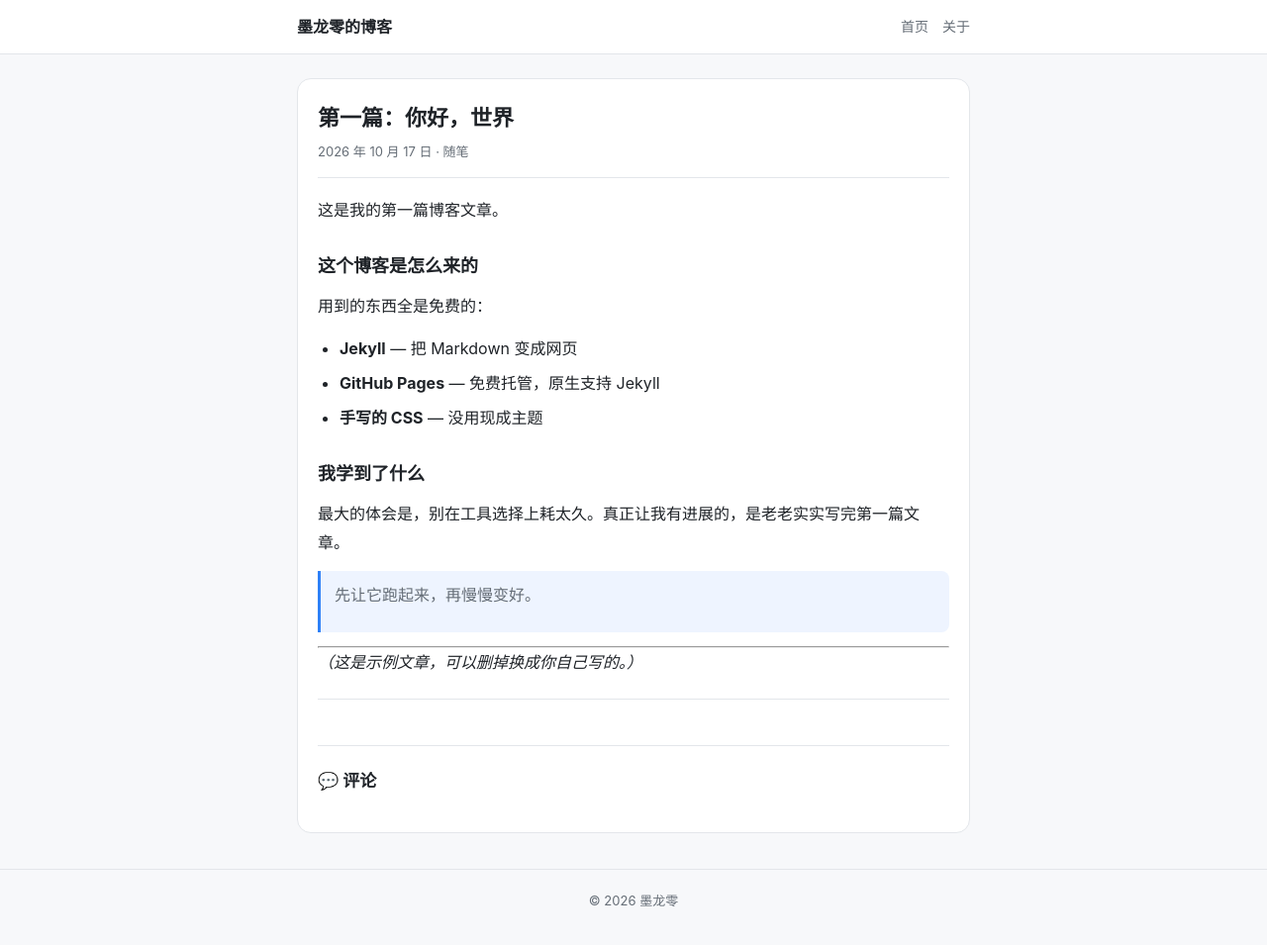
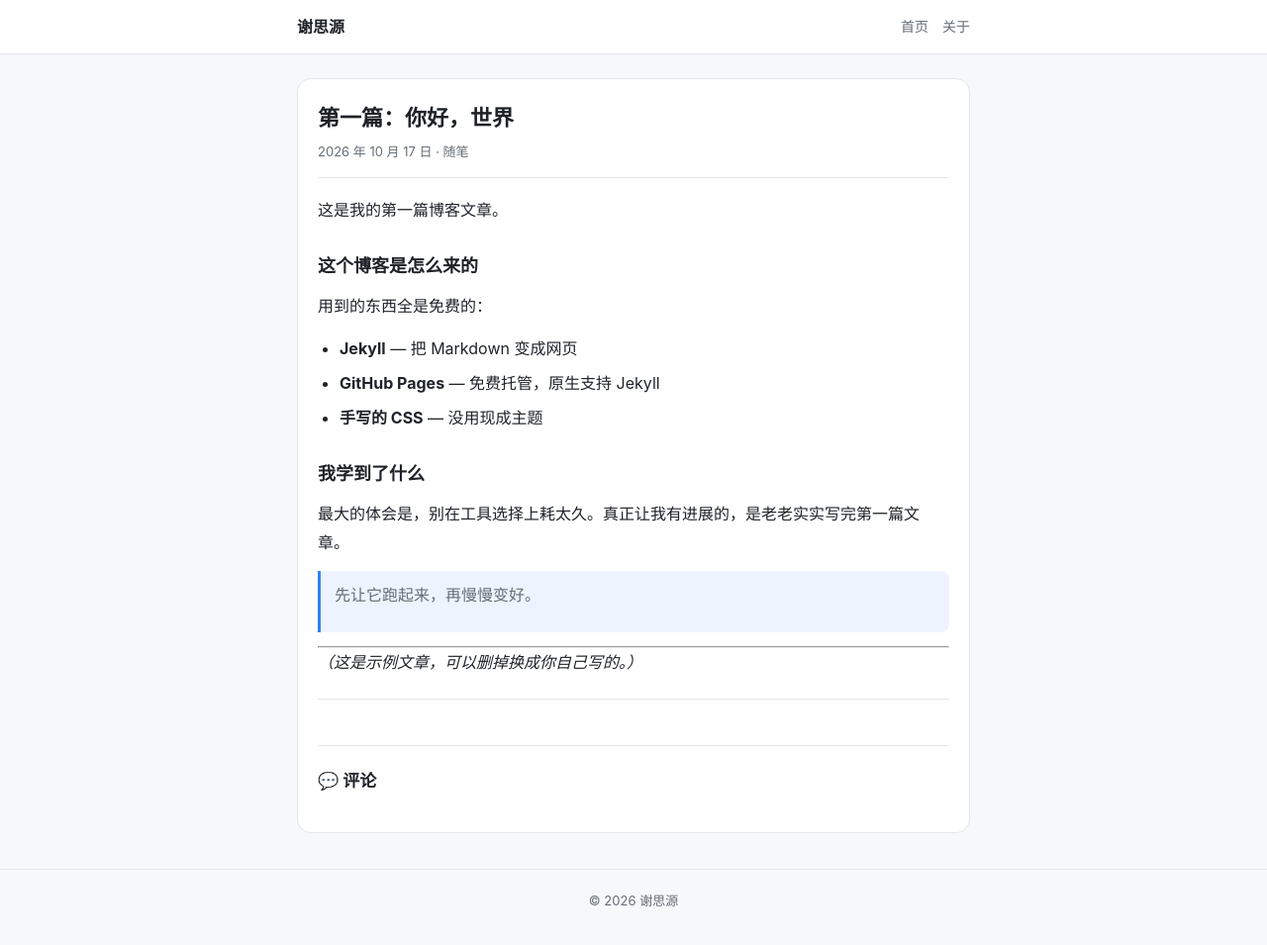
Before and after one commit to xiessyy/xiessyy.github.io, a Jekyll site: the page built from _posts/2026-10-17-hello-world.md, in a window 1280 px wide and 982 px high. Shown: the top 955 px of the window at 99% size. Built offline with Jekyll 4.4.1, drawn with Linux system fonts in a browser that asks for light colours; comment, search, counter and statistics services are not loaded.

Commit message:
Add files via upload

```diff
--- a/_config.yml
+++ b/_config.yml
@@ -1,6 +1,6 @@
-title: 墨龙零的博客
+title: 谢思源
 description: 一名高一学生的技术学习与生活记录
-author: 墨龙零
+author: 谢思源
 
 url: ""
 baseurl: ""
--- a/index.html
+++ b/index.html
@@ -3,7 +3,7 @@ layout: default
 title: 首页
 ---
 <section class="hero">
-  <h1>你好，我是墨龙零 👋</h1>
+  <h1>你好，我是谢思源 👋</h1>
   <p class="subtitle">高一学生 · 正在学写代码 · 把学到的东西记在这里</p>
 </section>
 
```
Also changed, not shown: about.md (+3 -3 lines).
